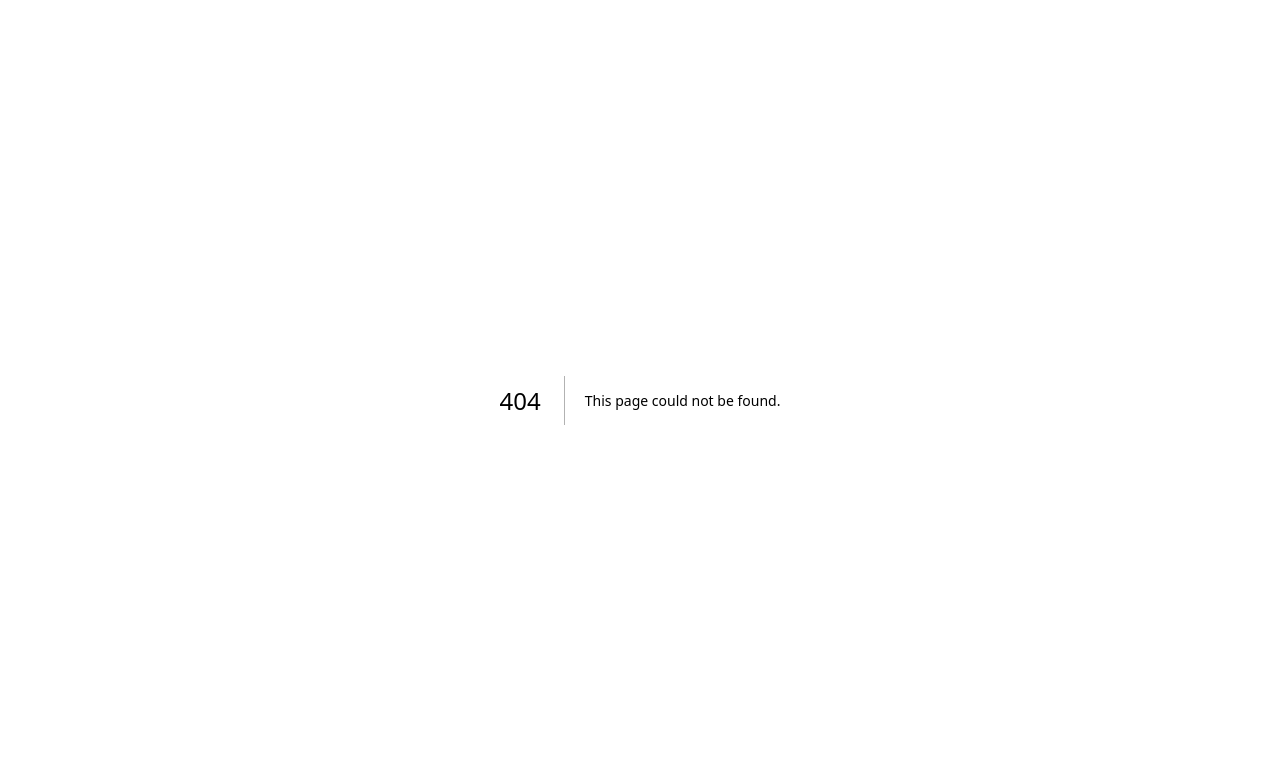
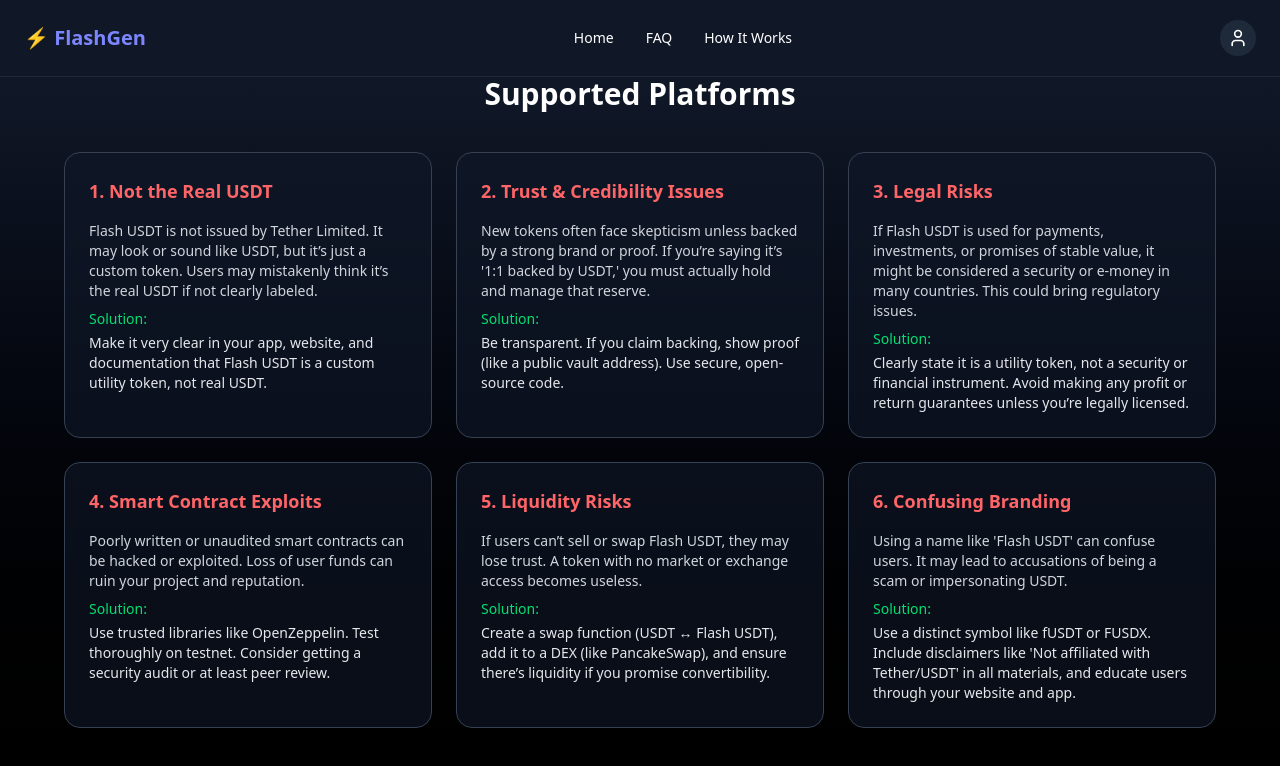
Before and after one commit to bishal312/FlashGenerator, a Next.js app: page /warning in a window 1280 px wide. Before the commit this address had no page. Shown: the top 766 px of the page. Built offline with nearby package versions, Linux system fonts and the light colour scheme.

Commit message:
warning component

```diff
--- /dev/null
+++ b/app/warning/page.tsx
@@ -0,0 +1,14 @@
+import Navbar from '@/modules/Navbar/Navbar'
+import FlashGenWarning from '@/modules/Warning'
+import React from 'react'
+
+const page = () => {
+  return (
+    <>
+      <Navbar />
+      <FlashGenWarning />
+    </>
+  )
+}
+
+export default page;
--- a/modules/SupportedPlatform.tsx
+++ b/modules/SupportedPlatform.tsx
@@ -60,11 +60,11 @@
 
 
   return (
-    <div className="min-h-screen bg-gradient-to-b from-gray-900 to-black text-white px-6 sm:px-8 mt-19 pb-5">
+    <div className="min-h-screen  bg-gradient-to-b from-gray-900 to-black text-white px-6 sm:px-8 mt-19 pb-5">
       <h1 className="text-3xl font-bold text-center mb-10">
         Supported Platforms
       </h1>
-      <div className="grid gap-6 sm:grid-cols-2 lg:grid-cols-3 max-w-6xl mx-autoaaaaaaa">
+      <div className="grid gap-6 sm:grid-cols-2 lg:grid-cols-3 max-w-6xl mx-auto">
         {Platforms.map((platfom, idx) => (
           <div
             key={idx}
--- /dev/null
+++ b/modules/Warning.tsx
@@ -0,0 +1,79 @@
+"use client"
+
+export default function FlashGenWarning() {
+  const flashWarnings = [
+    {
+      id: 1,
+      title: "Not the Real USDT",
+      description:
+        "Flash USDT is not issued by Tether Limited. It may look or sound like USDT, but it’s just a custom token. Users may mistakenly think it’s the real USDT if not clearly labeled.",
+      solution:
+        "Make it very clear in your app, website, and documentation that Flash USDT is a custom utility token, not real USDT.",
+    },
+    {
+      id: 2,
+      title: "Trust & Credibility Issues",
+      description:
+        "New tokens often face skepticism unless backed by a strong brand or proof. If you’re saying it’s '1:1 backed by USDT,' you must actually hold and manage that reserve.",
+      solution:
+        "Be transparent. If you claim backing, show proof (like a public vault address). Use secure, open-source code.",
+    },
+    {
+      id: 3,
+      title: "Legal Risks",
+      description:
+        "If Flash USDT is used for payments, investments, or promises of stable value, it might be considered a security or e-money in many countries. This could bring regulatory issues.",
+      solution:
+        "Clearly state it is a utility token, not a security or financial instrument. Avoid making any profit or return guarantees unless you’re legally licensed.",
+    },
+    {
+      id: 4,
+      title: "Smart Contract Exploits",
+      description:
+        "Poorly written or unaudited smart contracts can be hacked or exploited. Loss of user funds can ruin your project and reputation.",
+      solution:
+        "Use trusted libraries like OpenZeppelin. Test thoroughly on testnet. Consider getting a security audit or at least peer review.",
+    },
+    {
+      id: 5,
+      title: "Liquidity Risks",
+      description:
+        "If users can’t sell or swap Flash USDT, they may lose trust. A token with no market or exchange access becomes useless.",
+      solution:
+        "Create a swap function (USDT ↔ Flash USDT), add it to a DEX (like PancakeSwap), and ensure there’s liquidity if you promise convertibility.",
+    },
+    {
+      id: 6,
+      title: "Confusing Branding",
+      description:
+        "Using a name like 'Flash USDT' can confuse users. It may lead to accusations of being a scam or impersonating USDT.",
+      solution:
+        "Use a distinct symbol like fUSDT or FUSDX. Include disclaimers like 'Not affiliated with Tether/USDT' in all materials, and educate users through your website and app.",
+    },
+  ];
+  return (
+    <div className="min-h-screen bg-gradient-to-b from-gray-900 to-black text-white px-6 sm:px-8 mt-19 pb-5">
+      <h1 className="text-3xl font-bold text-center mb-10">
+        Supported Platforms
+      </h1>
+      <div className="grid gap-6 sm:grid-cols-2 lg:grid-cols-3 max-w-6xl mx-auto">
+        {flashWarnings.map((warning, idx) => (
+          <div
+            key={idx}
+            className="bg-gray-900/60 border border-gray-700 rounded-2xl p-6 hover:border-indigo-500/50 hover:shadow-lg hover: shadow-indigo-500/10 transition-all duration-300">
+            <h2 className="text-lg font-semibold text-red-400 mb-4">
+              {idx + 1}
+              .
+              {" " + warning.title}
+            </h2>
+            <p className="text-gray-300 mt-2 text-sm">{warning.description}</p>
+            <div className="text-gray-300 mt-2 text-sm">
+              <p className="text-green-400 text-sm font-medium">Solution:</p>
+              <p className="text-gray-200 text-sm mt-1">{warning.solution}</p>
+            </div>
+          </div>
+        ))}
+      </div>
+    </div>
+  );
+}
--- a/modules/dashboard/ui/view/dashboard-view.tsx
+++ b/modules/dashboard/ui/view/dashboard-view.tsx
@@ -79,13 +79,13 @@
               },
               {
                 color: "red",
-                href: "/how-it-works",
+                href: "/warning",
                 label: "Important Notice",
                 icon: <Info className="w-5 h-5 text-red-400" />,
               },
               {
                 color: "gray",
-                href: "/how-it-works",
+                href: "/faq",
                 label: "Frequently Asked Questions",
                 icon: <HelpCircle className="w-5 h-5 text-gray-300" />,
               },
```
